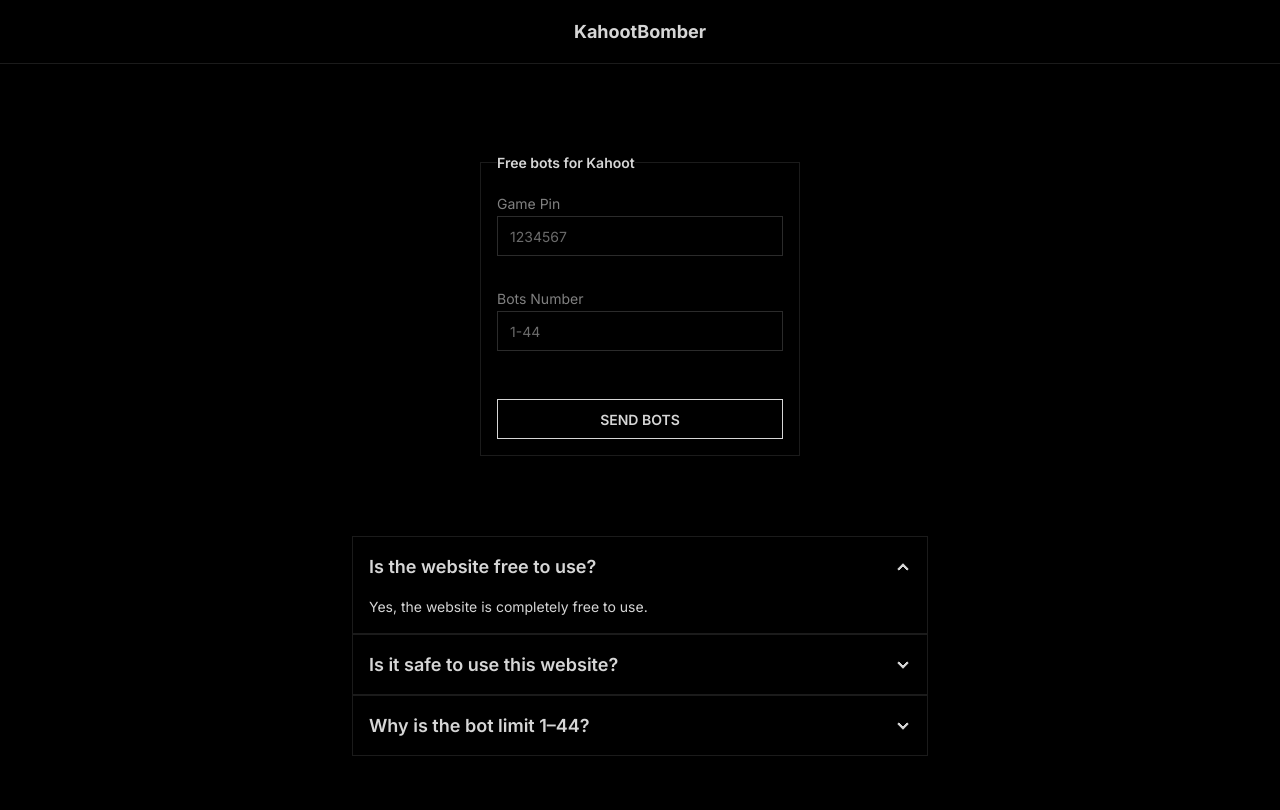
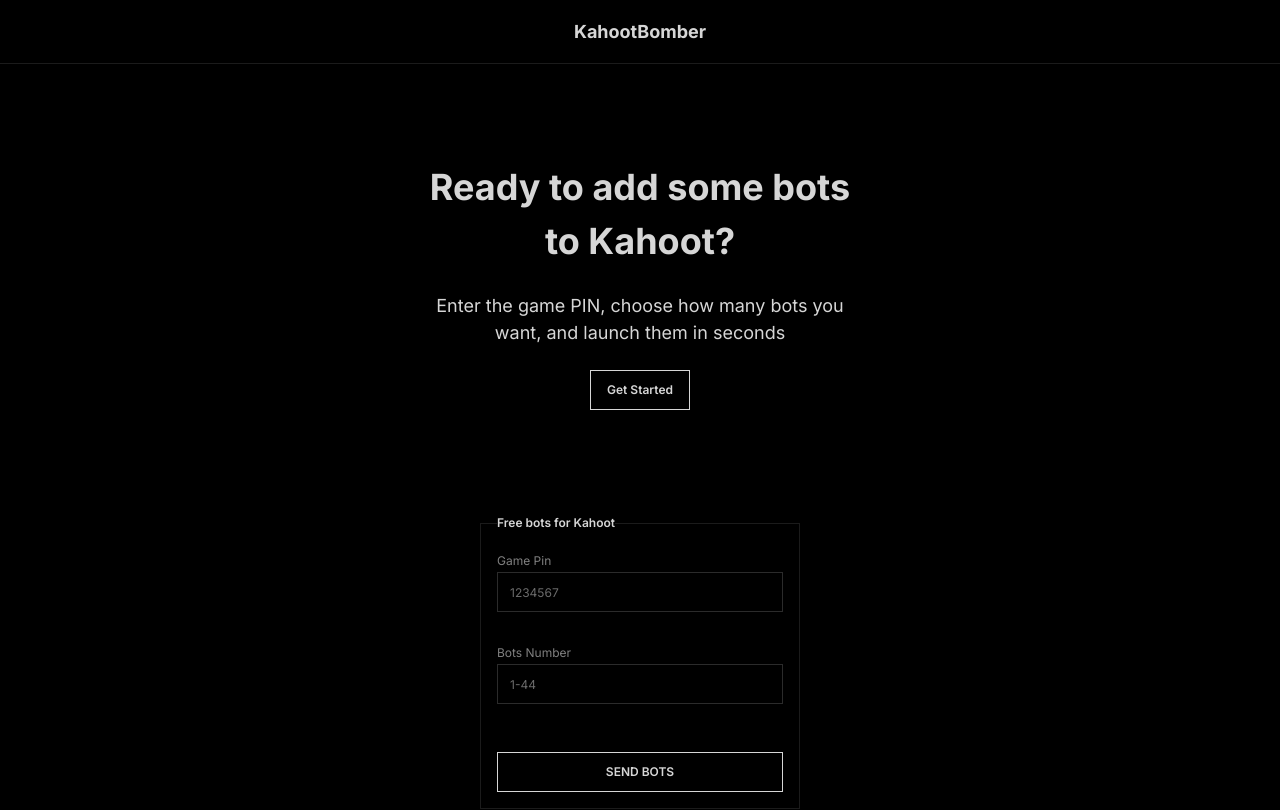
Before and after one commit to sh4man4ik/KahootBomber, a React (Vite) app in the folder frontend/: page / in a window 1280 px wide. Shown: the top 810 px of the page. Built offline with nearby package versions, Linux system fonts and the light colour scheme.

Commit message:
Added hero

```diff
--- a/frontend/src/index.css
+++ b/frontend/src/index.css
@@ -14,11 +14,11 @@
 /* Font size */
 
 .large-font {
-	font-size: 48px;
+	font-size: 28px;
 }
 @media (min-width: 640px) {
 	.large-font {
-		font-size: 64px;
+		font-size: 36px;
 	}
 }
 
@@ -27,7 +27,7 @@
 }
 
 .small-font {
-	font-size: 14px;
+	font-size: 12px;
 }
 
 /* Margin */
--- a/frontend/src/modules/DataFieldset/DataFieldset.tsx
+++ b/frontend/src/modules/DataFieldset/DataFieldset.tsx
@@ -14,7 +14,7 @@
 
 	return (
 		<>
-			<div className="flex justify-center margin-top">
+			<div className="flex justify-center margin-top" id="dataFieldset">
 				<fieldset className="fieldset bg-base-100 border-base-300 rounded-box w-xs border p-4 mr-[10%] ml-[10%] small-font">
 					<legend className="fieldset-legend">{getText('fieldset.legend')}</legend>
 
--- /dev/null
+++ b/frontend/src/modules/Hero/Hero.tsx
@@ -0,0 +1,29 @@
+import getText from '../../shared/texts/texts';
+
+function Hero() {
+	let handleClick = () => {
+		let dataFieldset = document.getElementById('dataFieldset');
+
+		if (dataFieldset) {
+			dataFieldset.scrollIntoView({ behavior: 'smooth' });
+		}
+	};
+
+	return (
+		<>
+			<div className="hero bg-base-100 margin-top w-[80%] mx-auto">
+				<div className="hero-content text-center">
+					<div className="max-w-md">
+						<h1 className="large-font font-bold">{getText('hero.title')}</h1>
+						<p className="py-6 medium-font">{getText('hero.text')}</p>
+						<button className="btn btn-outline small-font" onClick={handleClick}>
+							{getText('hero.button')}
+						</button>
+					</div>
+				</div>
+			</div>
+		</>
+	);
+}
+
+export default Hero;
--- /dev/null
+++ b/frontend/src/modules/Hero/index.ts
@@ -0,0 +1,3 @@
+import Hero from './Hero';
+
+export default Hero;
--- a/frontend/src/pages/MainPage.tsx
+++ b/frontend/src/pages/MainPage.tsx
@@ -1,4 +1,5 @@
 import Navbar from '../modules/Navbar';
+import Hero from '../modules/Hero';
 import DataFieldset from '../modules/DataFieldset';
 import FAQ from '../modules/FAQ';
 import Footer from '../modules/Footer';
@@ -7,6 +8,7 @@
 	return (
 		<>
 			<Navbar></Navbar>
+			<Hero></Hero>
 			<DataFieldset></DataFieldset>
 			<FAQ></FAQ>
 			<Footer></Footer>
--- a/frontend/src/shared/texts/texts.ts
+++ b/frontend/src/shared/texts/texts.ts
@@ -1,6 +1,11 @@
 const EN_TEXTS = {
 	navbar: {
 		title: 'KahootBomber'
+	},
+	hero: {
+		title: 'Ready to add some bots to Kahoot?',
+		text: 'Enter the game PIN, choose how many bots you want, and launch them in seconds',
+		button: 'Get Started'
 	},
 	fieldset: {
 		legend: 'Free bots for Kahoot',
```
